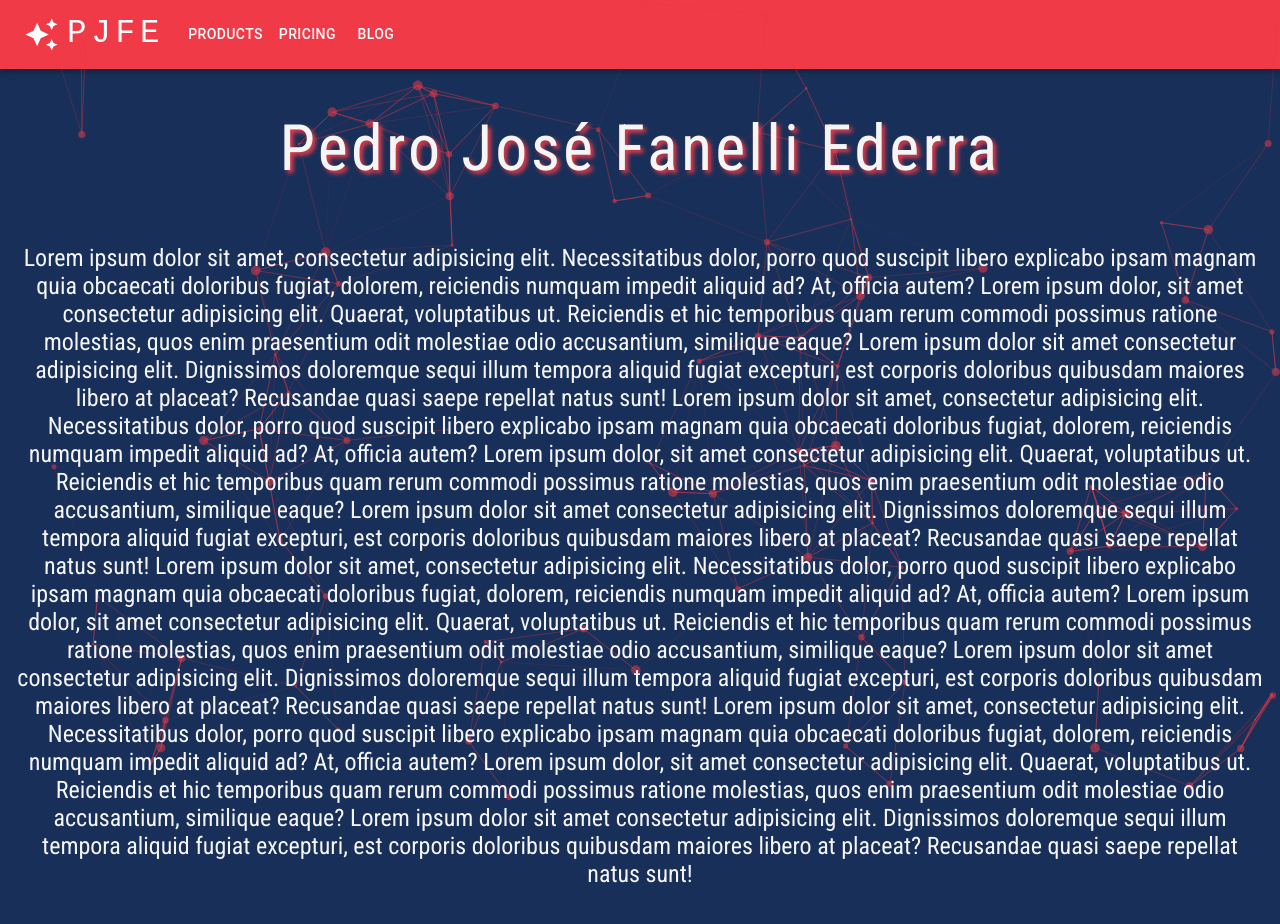
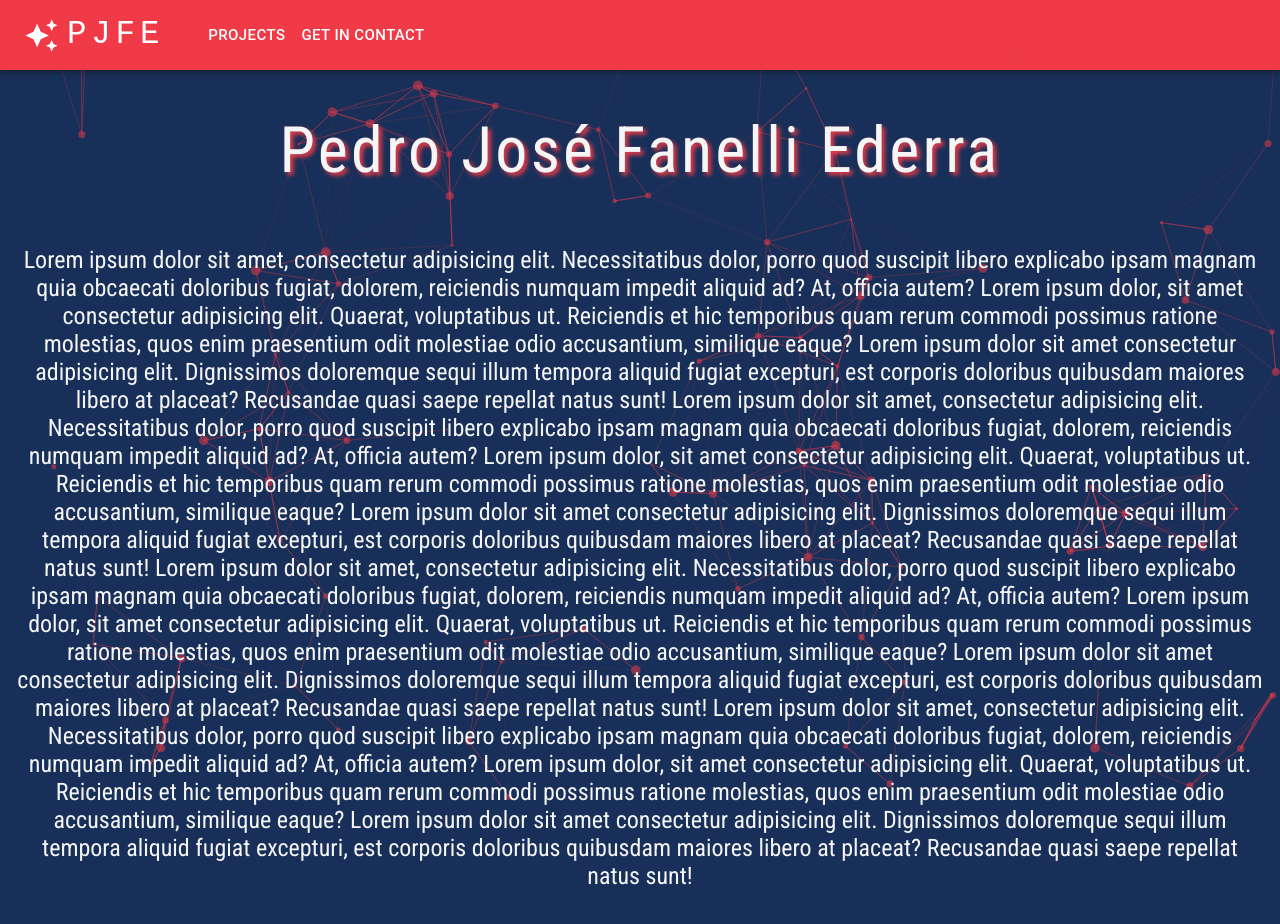
Before and after one commit to pedrofanelli/portfolio, a React (Vite) app: page / in a window 1280 px wide. Shown: the top 924 px of the page. Built offline with nearby package versions, Linux system fonts and the light colour scheme.

Commit message:
navbar progress

```diff
--- a/src/components/Navbar.tsx
+++ b/src/components/Navbar.tsx
@@ -11,9 +11,8 @@ import Button from "@mui/material/Button";
 import MenuItem from "@mui/material/MenuItem";
 import AutoAwesomeIcon from "@mui/icons-material/AutoAwesome";
 
-const pages = ["Products", "Pricing", "Blog"];
-
 function Navbar() {
+  const pages = ["Projects", "Get in Contact"];
   const [anchorElNav, setAnchorElNav] = useState<null | HTMLElement>(null);
 
   const handleOpenNavMenu = (event: MouseEvent<HTMLElement>) => {
@@ -46,6 +45,7 @@ function Navbar() {
               letterSpacing: ".3rem",
               color: "inherit",
               textDecoration: "none",
+              ":hover":{"textShadow":"1px 1px 4px white"}
             }}
           >
             PJFE
@@ -106,17 +106,18 @@ function Navbar() {
               letterSpacing: ".3rem",
               color: "inherit",
               textDecoration: "none",
+              ":hover":{"textShadow":"1px 1px 4px white"}
             }}
           >
             PJFE
           </Typography>
 
-          <Box sx={{ flexGrow: 1, display: { xs: "none", md: "flex" } }}>
+          <Box sx={{ flexGrow: 1, display: { xs: "none", md: "flex" }, marginLeft:"20px" }}>
             {pages.map((page) => (
               <Button
                 key={page}
                 onClick={handleCloseNavMenu}
-                sx={{ my: 2, color: "white", display: "block" }}
+                sx={{ my: 2, color: "white", display: "block", fontSize:"15px", ":hover":{"textShadow":"1px 1px 4px white"} }}
               >
                 {page}
               </Button>
--- a/src/components/Transition.tsx
+++ b/src/components/Transition.tsx
@@ -17,8 +17,8 @@ const Transition = () => {
 
   return (
     <>
-      {varios.map(() => (
-        <Card />
+      {varios.map((key) => (
+        <Card key={key} />
       ))}
     </>
   );
```
